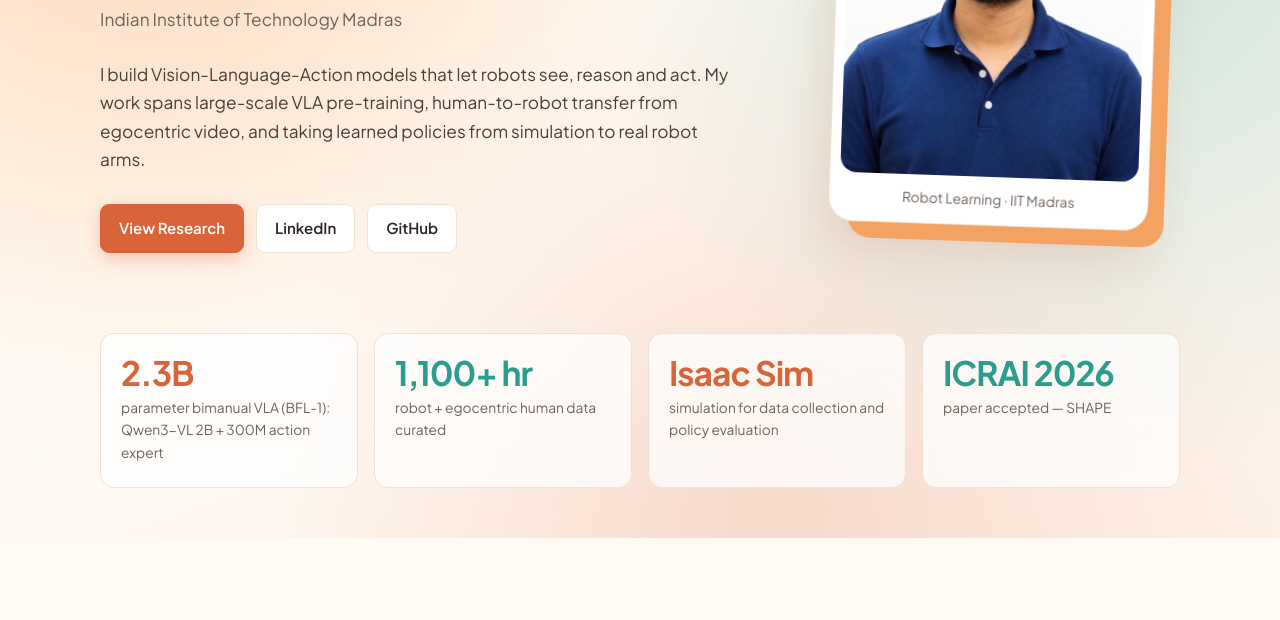
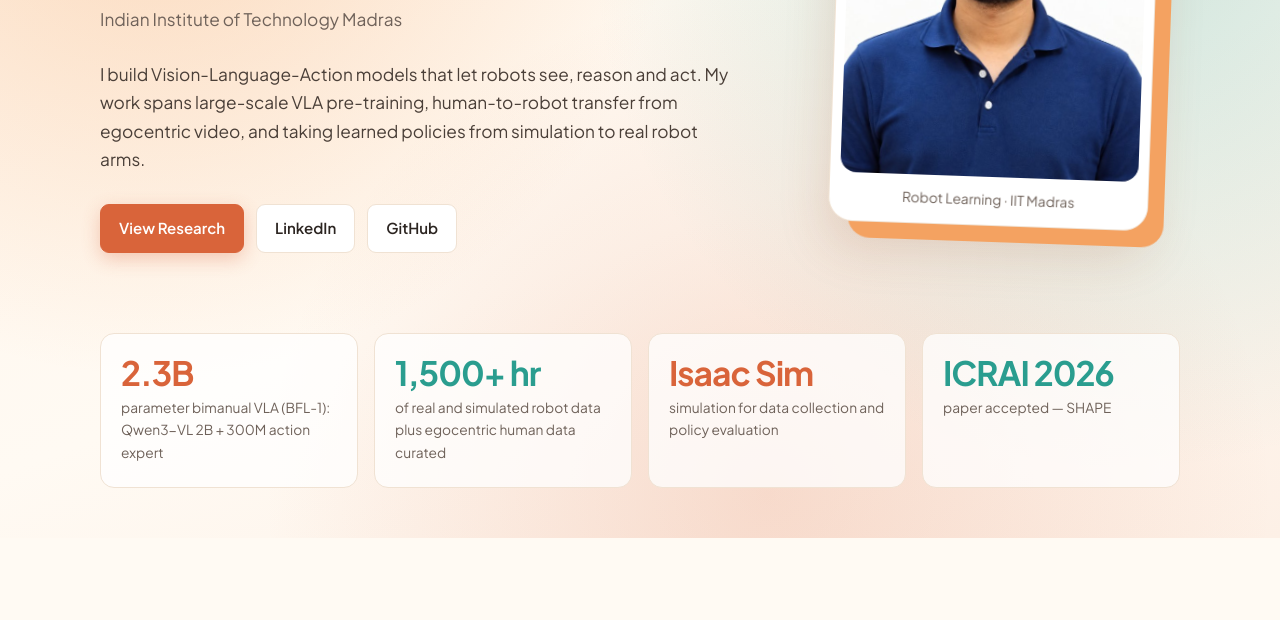
Before and after one commit to amitgit24/amitgit24.github.io, a plain HTML site: page index.html in a window 1280 px wide. Shown: the part 392-1012 px from the top of the page. Drawn offline with Linux system fonts and the light colour scheme.

Commit message:
Update data highlight to 1,500+ hr

```diff
--- a/index.html
+++ b/index.html
@@ -1114,8 +1114,8 @@
         </div>
 
         <div class="stat">
-          <strong>1,100+ hr</strong>
-          <span>robot + egocentric human data curated</span>
+          <strong>1,500+ hr</strong>
+          <span>of real and simulated robot data plus egocentric human data curated</span>
         </div>
 
         <div class="stat">
```
